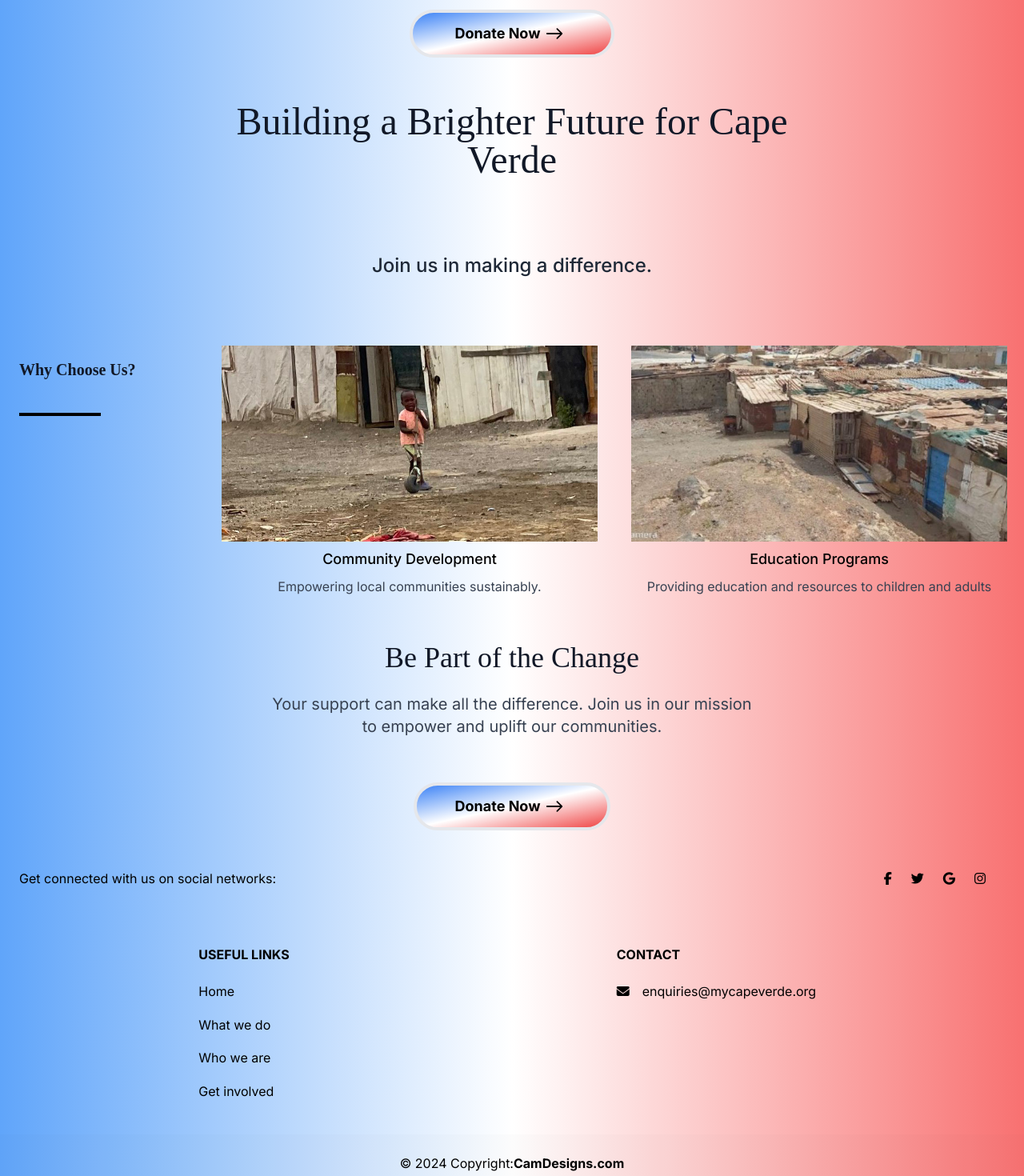
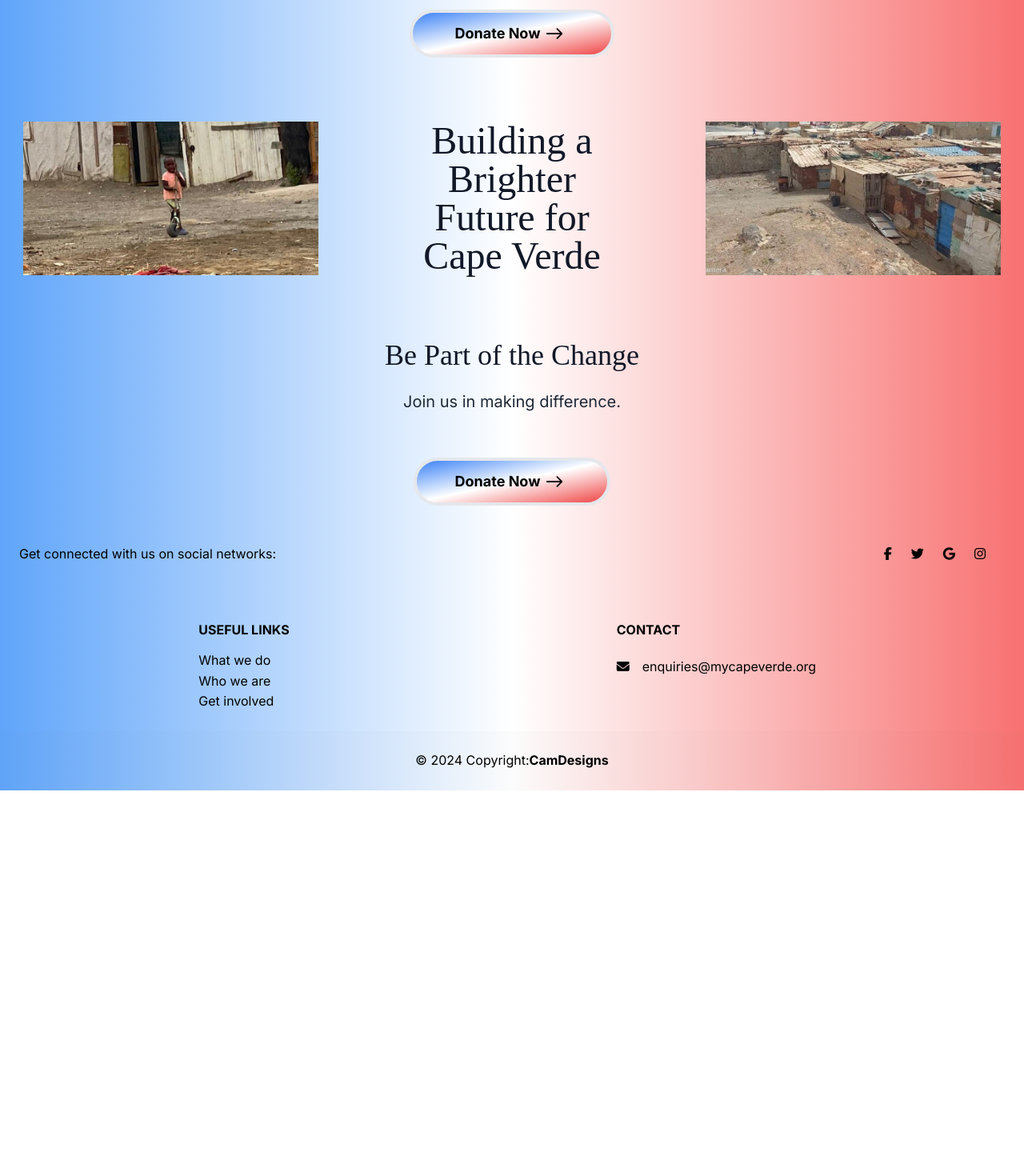
Before and after one commit to jacam666/capeverde, a Next.js app: page / in a window 1280 px wide. Shown: the part 400-1870 px from the top of the page at 80% size. After the commit the page ends 1388 px from the top, so only its background shows below. Built offline with nearby package versions, Linux system fonts and the light colour scheme.

Commit message:
restyled homepage

```diff
--- a/src/app/components/Footer.tsx
+++ b/src/app/components/Footer.tsx
@@ -12,7 +12,7 @@ export default function Footer() {
                 </div>
 
                 <div className='text-black'>
-                    <Link href='/Home' className='me-4 text-reset'>
+                    <Link href='https://www.facebook.com/people/My-Cape-Verde/61559008711093/' className='me-4 text-reset'>
                         <MDBIcon fab icon="facebook-f" />
                     </Link>
                     <Link href='' className='me-4 text-reset'>
@@ -31,27 +31,22 @@ export default function Footer() {
                 <MDBContainer className='text-center text-md-start mt-5'>
                     <MDBRow className='mt-3'>
                         <MDBCol md="3" lg="2" xl="2" className='mx-auto mb-4'>
-                            <h6 className='text-uppercase fw-bold mb-4'>Useful links</h6>
-                            <p>
-                                <Link href='/' className='text-reset'>
-                                    Home
-                                </Link>
-                            </p>
-                            <p>
+                            <h6 className='text-uppercase fw-bold mb-3'>Useful links</h6>
+                            <div>
                                 <Link href='./whatWeDo' className='text-reset'>
                                     What we do
                                 </Link>
-                            </p>
-                            <p>
+                            </div>
+                            <div>
                                 <Link href='./whoWeAre' className='text-reset'>
                                     Who we are
                                 </Link>
-                            </p>
-                            <p>
+                            </div>
+                            <div>
                                 <Link href='./getInvolved' className='text-reset'>
                                     Get involved
                                 </Link>
-                            </p>
+                            </div>
                         </MDBCol>
 
                         <MDBCol md="5" lg="4" xl="3" className='mx-auto mb-md-0 mb-4'>
@@ -64,12 +59,8 @@ export default function Footer() {
                     </MDBRow>
                 </MDBContainer>
             </section>
-
             <div className='text-center p-4 text-black' style={{ backgroundColor: 'rgba(0, 0, 0, 0.01)' }}>
-                © 2024 Copyright:
-                <Link className='text-reset fw-bold' href='/'>
-                    CamDesigns.com
-                </Link>
+                © 2024 Copyright:<span className='font-bold'>CamDesigns</span>
             </div>
         </MDBFooter>
     );
--- a/src/app/components/HomePageButton.tsx
+++ b/src/app/components/HomePageButton.tsx
@@ -5,7 +5,6 @@ import { IoIosArrowRoundForward } from "react-icons/io";
 
 export default function HomePageButton() {
     return (
-        <div className="">
             <Link href='https://www.paypal.com' target='blank' rel='noopener noreferrer'>
                 <button
                 className='homepage-button flex justify-center items-center w-3/5 sm:w-2/5 lg:w-1/5 py-2  bg-gradient-to-br from-blue-500 via-white to-red-500 text-black font-bold text-lg  border-4 hover:border-red-300'
@@ -13,6 +12,5 @@ export default function HomePageButton() {
                     Donate Now <IoIosArrowRoundForward className="text-4xl text-black" />
                 </button>
             </Link>
-        </div>
     );
 }
--- a/src/app/components/ResponsiveNavbar.tsx
+++ b/src/app/components/ResponsiveNavbar.tsx
@@ -35,7 +35,7 @@ export default function ResponsiveNavbar() {
                         <MDBNavbarLink className='text-black' href='./whatWeDo'>What we do</MDBNavbarLink>
                         <MDBNavbarLink className='text-black' href='./whoWeAre'>Who we are</MDBNavbarLink>
                         <MDBNavbarLink className='text-black' href='./getInvolved'>Get involved</MDBNavbarLink>
-                        <MDBNavbarLink className='text-black' href='./contactUs'>Contact Us</MDBNavbarLink>
+                        {/* <MDBNavbarLink className='text-black' href='./contactUs'>Contact Us</MDBNavbarLink> */}
                         <MDBNavbarLink className='text-black' href='./donatePage'>Donate</MDBNavbarLink>
                         <MDBNavbarLink className='text-black' href='./galleryPage'>Gallery</MDBNavbarLink>
                         <MDBNavbarLink className='text-black' href='./ourTeam'>Our Team</MDBNavbarLink>
--- a/src/app/components/SmallerFooter.tsx
+++ b/src/app/components/SmallerFooter.tsx
@@ -43,12 +43,8 @@ export default function SmallerFooter() {
                     </MDBRow>
                 </MDBContainer>
             </section>
-
             <div className='text-center p-4 text-black' style={{ backgroundColor: 'rgba(0, 0, 0, 0.01)' }}>
-                © 2024 Copyright:
-                <Link className='text-reset fw-bold' href='#'>
-                    CamDesigns.com
-                </Link>
+                © 2024 Copyright:<span className='font-bold'>CamDesigns</span>
             </div>
         </MDBFooter>
     );
--- a/src/app/getInvolved/page.tsx
+++ b/src/app/getInvolved/page.tsx
@@ -30,7 +30,7 @@ export default function GetInvolved() {
                             </div>
                             <div className="flex justify-center">
                                 <div className="image-container py-2">
-                                    <img src="/images/getinvolved1.jpg" alt="Image 1" />
+                                    <img src="/images/getInvolved2_edited.jpg" alt="Image 1" />
                                 </div>
                             </div>
                         </div>
--- a/src/app/page.tsx
+++ b/src/app/page.tsx
@@ -22,16 +22,35 @@ export default function Home() {
           <p className="text-2xl px-2 text-gray-800 lg:w-2/3 mb-2 xl:w-1/2 mx-auto
                         first-letter:text-4xl
                         ">
-            We are a welfare charity aiming to help overcome poverty in Cape Verde and improve the quality of life for Cape Verdeans.
+            We are a welfare charity aiming to help tackle poverty in Cape Verde and improve the quality of life for Cape Verdeans.
           </p>
         </div>
         <HomePageButton />
       </div>
-      <div className="text-center py-6">
-        <h1 className="homepage-header text-5xl px-4 text-gray-900 text-center mx-auto md:w-3/4 lg:w-2/3  mt-8 mb-6">Building a Brighter Future for Cape Verde</h1>
-        <h3 className="text-2xl sm:py-9 text-gray-800">Join us in making a difference.</h3>
+      <div className="flex flex-col lg:flex-row lg:my-5 ">
+        <div className=" md:w-3/5 my-9 py-4 lg:ml-3 md:mx-auto flex flex-col justify-center items-center">
+          <Image
+            src="/images/frontpageimage1_edited.jpg"
+            alt="gallery"
+            width={500}
+            height={500}
+            className="homepage-image w-11/12"
+          />
+        </div>
+        <div className="text-center">
+          <h1 className="homepage-header text-5xl px-4 text-gray-900 text-center mx-auto md:w-3/4 lg:w-2/3 lg:my-9 py-4">Building a Brighter Future for Cape Verde</h1>
+        </div>
+        <div className=" md:w-3/5 my-9 lg:mr-3 py-4 md:mx-auto flex flex-col justify-center items-center">
+          <Image
+            src="/images/Whats App Image 2024-04-27 at 17_edited2.jpg"
+            alt="gallery"
+            width={500}
+            height={500}
+            className="homepage-image w-11/12"
+          />
+        </div>
       </div>
-      <div className="flex flex-col sm:flex-row">
+      {/* <div className="flex flex-col sm:flex-row">
         <div className="flex flex-col  md:w-1/5">
           <p className="homepage-header text-xl font-bold text-gray-900 mt-8  px-4">Why Choose Us?</p>
           <div className=" my-4 ml-6 h-1 mb-8 sm:h-1 w-2/6 lg:w-2/5 md:w-2/5 bg-black "></div>
@@ -48,7 +67,7 @@ export default function Home() {
             Community Development
           </h5>
           <p className="px-4 text-gray-700">
-            Empowering local communities sustainably.
+          Assisting local communities in their development.
           </p>
         </div>
         <div className=" md:w-2/5 flex flex-col justify-center items-center">
@@ -66,16 +85,14 @@ export default function Home() {
             Providing education and resources to children and adults
           </p>
         </div>
-      </div>
-
+      </div> */}
       {/* <div className=" h-1 sm:h-1 w-1/2 lg:w-2/5 md:w-2/5 bg-black mx-auto my-4"></div> */}
-
-      <div className=" mx-4 rounded-lg text-center py-6">
+      <div className=" mx-4 rounded-lg text-center mb-4">
         <h1 className="homepage-header text-4xl text-gray-900 mb-4 ">
           Be Part of the Change
         </h1>
-        <p className="text-xl sm:w-1/2 text-center mx-auto mb-6 text-gray-700">
-          Your support can make all the difference. Join us in our mission to empower and uplift our communities.
+        <p className="text-xl sm:w-1/2 text-center mx-auto mb-6 text-gray-800">
+          Join us in making difference.
         </p>
         <HomePageButton />
       </div>
--- a/src/app/whoWeAre/page.tsx
+++ b/src/app/whoWeAre/page.tsx
@@ -58,7 +58,7 @@ export default function WhoWeAre() {
 
                     <h2 className='homepage-header text-6xl sm:text-7xl text-gray-900 mt-14 mb-6'>Our Mission:</h2>
                     <div className='text-black text-lg sm:text-xl lg:text-2xl mb-6  '>
-                        <ul className='list-disc pl-5 space-y-2'>
+                        <ul className='list-disc pl-5 space-y-2 text-left'>
                             <li>To provide the locals in need with food parcels.</li>
                             <li>To provide clothing – the majority are provided by donations.</li>
                             <li>To provide toiletries – many adults and children do not own a toothbrush.</li>
```
Also changed, not shown: src/app/components/DonateButton.tsx (+14 -16 lines), public/images/getInvolved2_edited.jpg (added).
